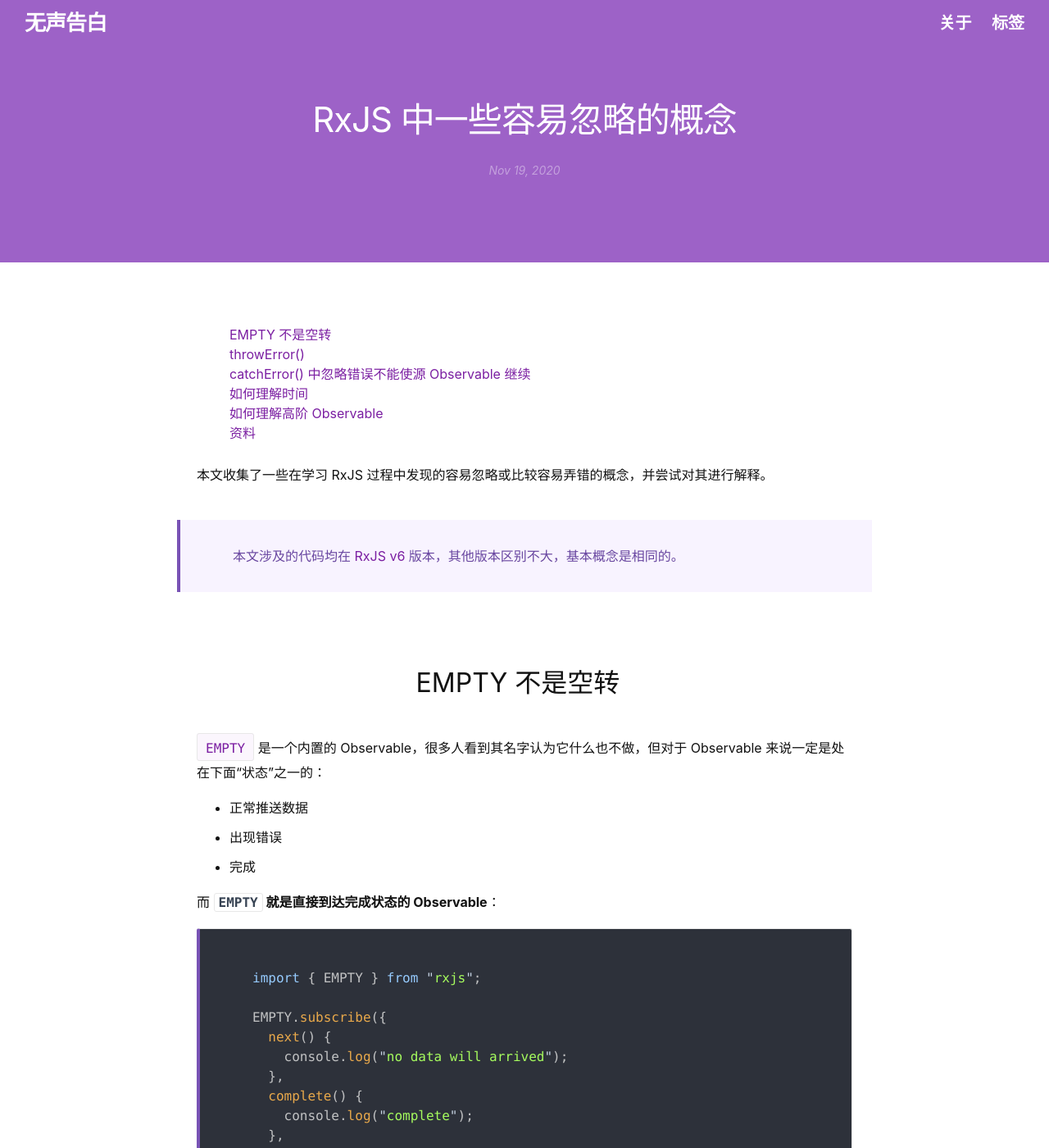
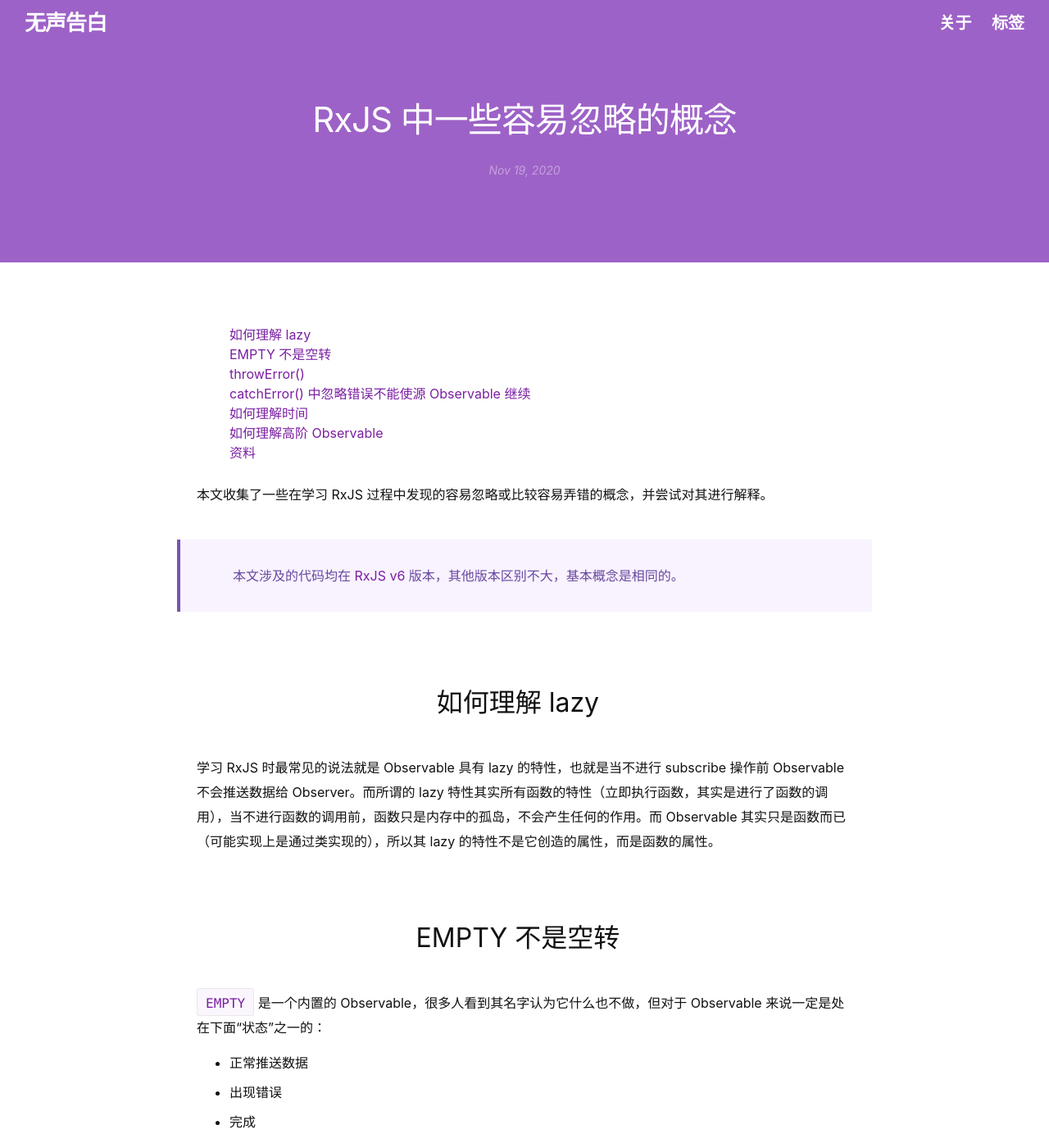
Before and after one commit to liuwenzhuang/liuwenzhuang.github.io, a Jekyll site: the page built from _posts/2020-11-19-RxJS-misconceptions.md, in a window 1280 px wide and 1400 px high. Shown: the whole window at 82% size. Built offline with Jekyll 4.4.1, drawn with Linux system fonts in a browser that asks for light colours; our own code applies the rules of GitHub Pages for plain Markdown files.

Commit message:
chore: add content about observable lazy

```diff
--- a/_posts/2020-11-19-RxJS-misconceptions.md
+++ b/_posts/2020-11-19-RxJS-misconceptions.md
@@ -15,6 +15,10 @@ excerpt: 本文收集了一些在学习 RxJS 过程中发现的容易忽略或
 本文收集了一些在学习 RxJS 过程中发现的容易忽略或比较容易弄错的概念，并尝试对其进行解释。
 
 > 本文涉及的代码均在 [RxJS v6][rxjsv6] 版本，其他版本区别不大，基本概念是相同的。
+
+## 如何理解 lazy
+
+学习 RxJS 时最常见的说法就是 Observable 具有 lazy 的特性，也就是当不进行 subscribe 操作前 Observable 不会推送数据给 Observer。而所谓的 lazy 特性其实所有函数的特性（立即执行函数，其实是进行了函数的调用），当不进行函数的调用前，函数只是内存中的孤岛，不会产生任何的作用。而 Observable 其实只是函数而已（可能实现上是通过类实现的），所以其 lazy 的特性不是它创造的属性，而是函数的属性。
 
 ## EMPTY 不是空转
 
```
